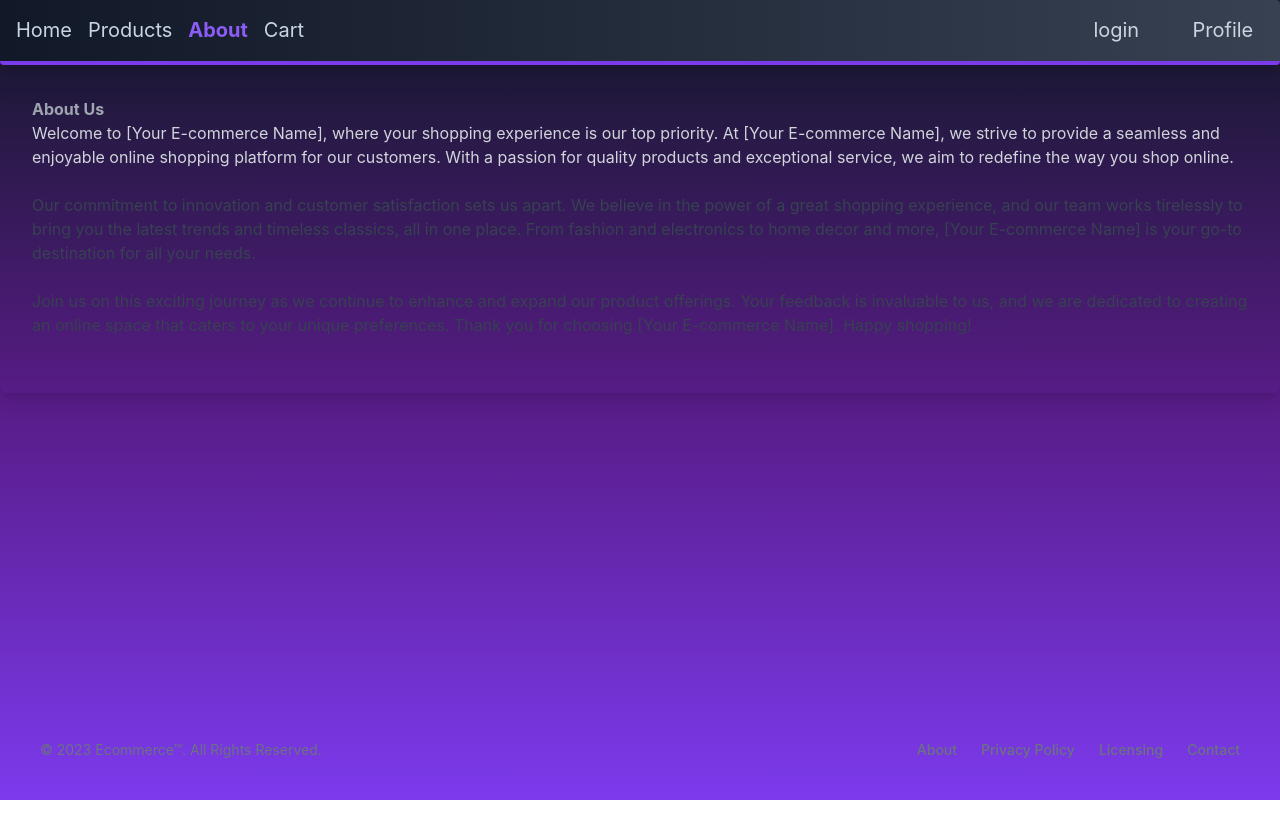
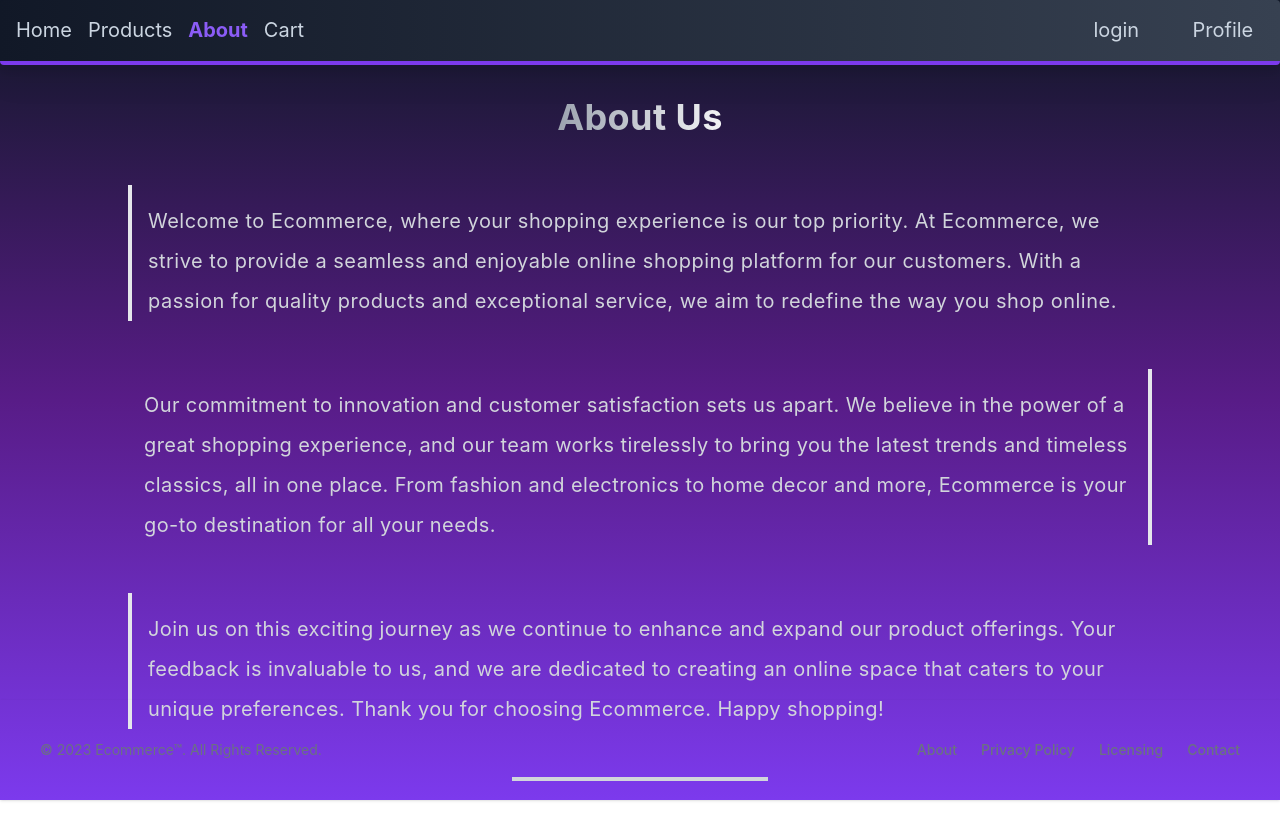
Before and after one commit to WajahatFit/new-app, a React (Create React App) app: page /about in a window 1280 px wide. Shown: the top 840 px of the page. Before the commit the page ends 800 px from the top, so only its background shows below. Built offline with nearby package versions, Linux system fonts and the light colour scheme.

Commit message:
adds about page

```diff
--- a/src/pages/About.tsx
+++ b/src/pages/About.tsx
@@ -1,33 +1,38 @@
 import React from "react";
+import { NavLink } from "react-router-dom";
 
 const AboutPage = () => {
   return (
-    <div className="flex items-center justify-center">
-      <div className="h-full p-8 shadow-lg rounded-md">
-        <h1 className="font-bold bg-clip-text text-transparent bg-gradient-to-l from-gray-100 to-gray-400">
+    <div className="h-full my-auto items-center pt-8 tracking-wide">
+      <div className="h-full shadow-lg rounded-md flex flex-col justify-betweens items-center space-y-12 pb-12">
+        <h1 className="font-bold text-4xl bg-clip-text text-transparent bg-gradient-to-l from-gray-100 to-gray-400 text-center">
           About Us
         </h1>
-        <p className="text-gray-300 mb-6">
-          Welcome to [Your E-commerce Name], where your shopping experience is
-          our top priority. At [Your E-commerce Name], we strive to provide a
-          seamless and enjoyable online shopping platform for our customers.
-          With a passion for quality products and exceptional service, we aim to
-          redefine the way you shop online.
+        <p className="text-xl tracking-wide border-l-4 h-1/9 w-4/5 text-start pt-4 px-4 text-gray-300 leading-loose">
+          Welcome to Ecommerce, where your shopping experience is our top
+          priority. At Ecommerce, we strive to provide a seamless and enjoyable
+          online shopping platform for our customers. With a passion for quality
+          products and exceptional service, we aim to redefine the way you shop
+          online.
         </p>
-        <p className="text-gray-700 mb-6">
+        <p className="text-xl text-gray-300 border-r-4 h-1/8 w-4/5 pt-4 px-4 leading-loose">
           Our commitment to innovation and customer satisfaction sets us apart.
           We believe in the power of a great shopping experience, and our team
           works tirelessly to bring you the latest trends and timeless classics,
           all in one place. From fashion and electronics to home decor and more,
-          [Your E-commerce Name] is your go-to destination for all your needs.
+          Ecommerce is your go-to destination for all your needs.
         </p>
-        <p className="text-gray-700 mb-6">
+        <p className="text-gray-300 text-xl border-l-4 h-1/8 w-4/5 pt-4 px-4 leading-loose">
           Join us on this exciting journey as we continue to enhance and expand
           our product offerings. Your feedback is invaluable to us, and we are
           dedicated to creating an online space that caters to your unique
-          preferences. Thank you for choosing [Your E-commerce Name]. Happy
-          shopping!
+          preferences. Thank you for choosing Ecommerce. Happy shopping!
         </p>
+        <NavLink to="/products">
+          <button className="border-t-4 border-gray-300 w-64 p-4 text-xl text-white hover:text-black hover:bg-gray-300 hover:font-bold">
+            Shop All
+          </button>
+        </NavLink>
       </div>
     </div>
   );
```
